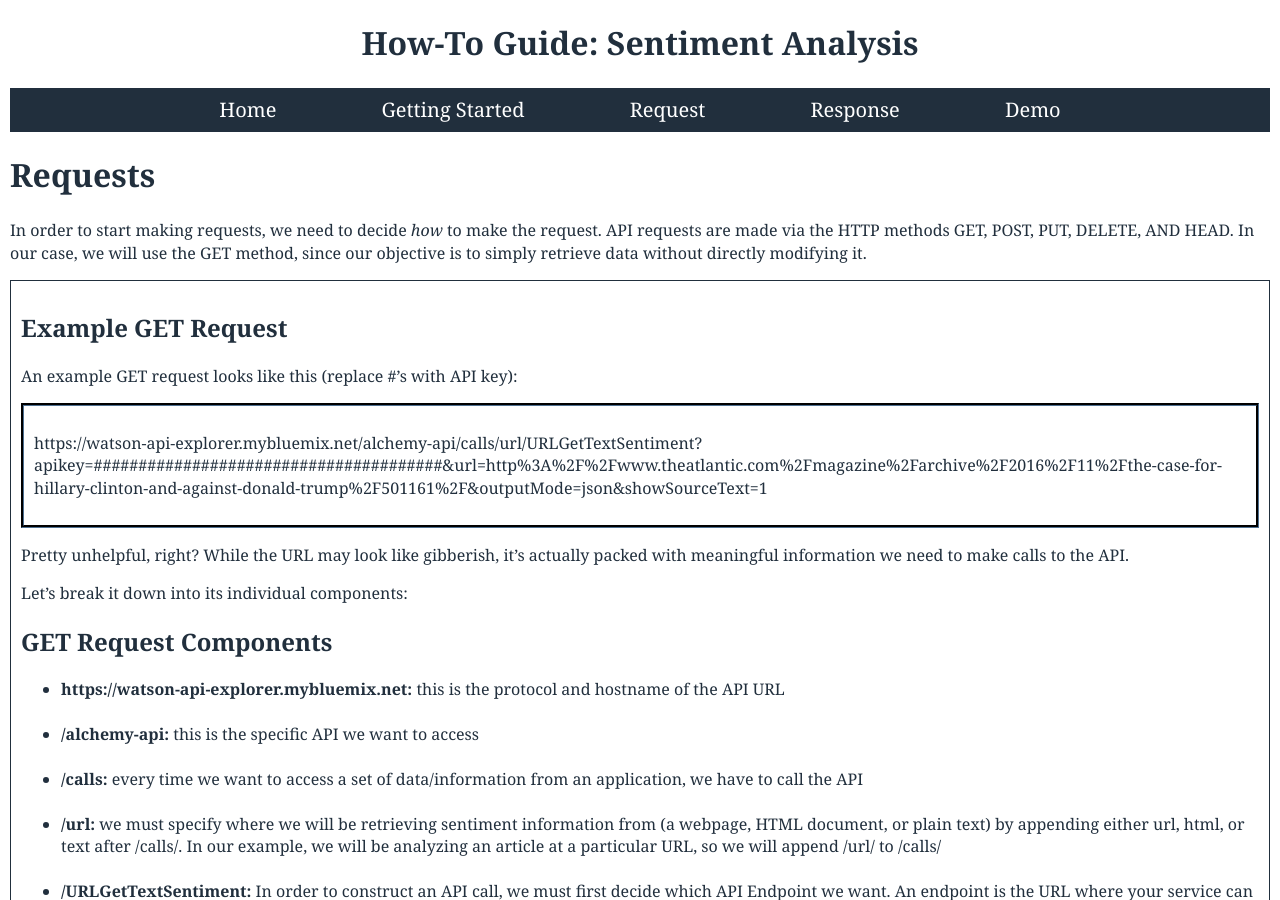
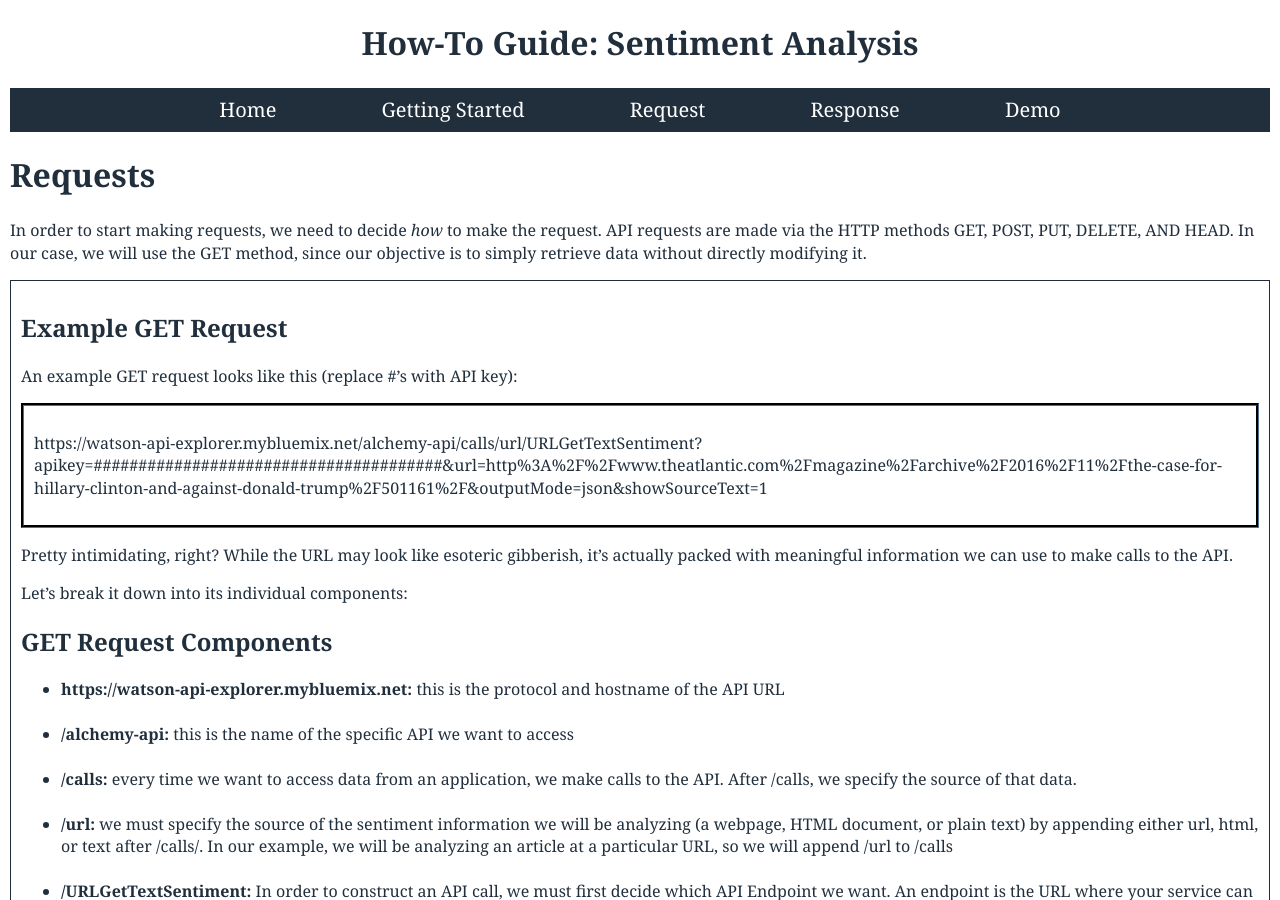
Before and after one commit to lenaz/How-To-Guide, a Jekyll site: the page built from request.html, in a window 1280 px wide and 900 px high. Built offline with Jekyll 4.4.1, drawn with Linux system fonts in a browser that asks for light colours; Markdown is read by kramdown in place of the engine named in the settings.

Commit message:
Update request.html

```diff
--- a/request.html
+++ b/request.html
@@ -18,7 +18,7 @@ layout: default
 
   </div>
 
-<p>Pretty unhelpful, right? While the URL may look like gibberish, it’s actually packed with meaningful information we need to make calls to the API.</p>
+<p>Pretty intimidating, right? While the URL may look like esoteric gibberish, it’s actually packed with meaningful information we can use to make calls to the API.</p>
 
 <p>Let’s break it down into its individual components:</p>
 
@@ -28,18 +28,16 @@ layout: default
 
 <li><strong>https://watson-api-explorer.mybluemix.net:</strong> this is the protocol and hostname of the API URL</li>
 <br>
-<li><strong>/alchemy-api:</strong> this is the specific API we want to access</li>
+<li><strong>/alchemy-api:</strong> this is the name of the specific API we want to access</li>
 <br>
-<li><strong>/calls:</strong> every time we want to access a set of data/information from an application, we have to call the API</li>
+<li><strong>/calls:</strong> every time we want to access data from an application, we make calls to the API. After /calls, we specify the source of that data.</li>
 <br>
-<li><strong>/url:</strong> we must specify where we will be retrieving sentiment information from (a webpage, HTML document, or plain text) by appending either url, html, or text after /calls/. In our example, we will be analyzing an article at a particular URL, so we will append /url/ to /calls/</li>
+<li><strong>/url:</strong> we must specify the source of the sentiment information we will be analyzing (a webpage, HTML document, or plain text) by appending either url, html, or text after /calls/. In our example, we will be analyzing an article at a particular URL, so we will append /url to /calls</li>
 <br>
 <li><strong>/URLGetTextSentiment:</strong> In order to construct an API call, we must first decide which API Endpoint we want. An endpoint is the URL where your service can be accessed by the client application. Our operation consists of analyzing the sentiment of an article at a given URL. Befittingly, the endpoint for our API call is called URLGetTextSentiment. The URLGetTextSentiment call is utilized to extract positive/negative sentiment from a given web page. AlchemyLanguage will download the requested URL, extracting text from the HTML document structure (ignoring navigation links, advertisements, and other undesirable content), and perform sentiment extraction operations.
 <br>
 <br>
 <p>Immediately after the endpoint URL, we append a query string containing relevant parameters:</p>
-<br>
-
 <li><strong>?apikey= #######################################:</strong> our API key</li>
 <br>
 <li><strong>&amp;url= http%3A%2F%2Fwww.theatlantic.com%2Fmagazine%2Farchive%2F2016%2F11%2Fthe-case-for-hillary-clinton-and-against-donald-trump%2F501161%2F:</strong>
```
